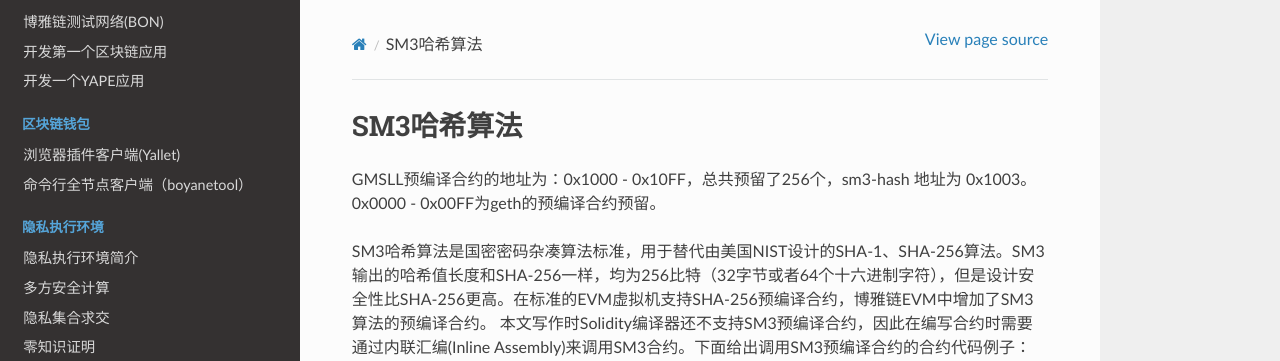
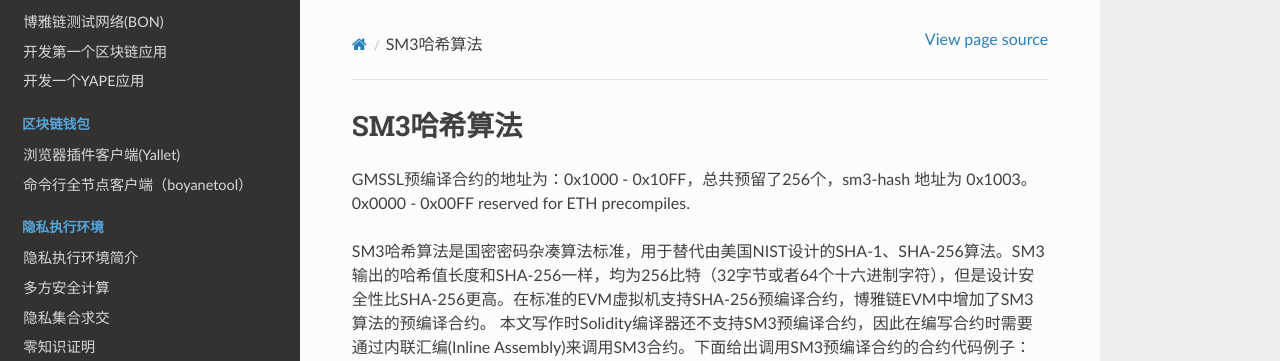
Before and after one commit to boyanet/yape-docs, a Sphinx documentation site: the page built from docs/source/cipher_structure/sm3.md, in a window 1280 px wide. Shown: the top 361 px of the page. Built offline with Sphinx 7.4.7 and the Read the Docs theme 2.0.0, drawn with Linux system fonts in a browser that asks for light colours; pages that are not in the unit, such as notebooks, are missing from menus.

Commit message:
fix typo

```diff
--- a/docs/source/cipher_structure/sm3.md
+++ b/docs/source/cipher_structure/sm3.md
@@ -1,6 +1,6 @@
 # SM3哈希算法
 
-GMSLL预编译合约的地址为：0x1000 - 0x10FF，总共预留了256个，sm3-hash 地址为 0x1003。0x0000 - 0x00FF为geth的预编译合约预留。
+GMSSL预编译合约的地址为：0x1000 - 0x10FF，总共预留了256个，sm3-hash 地址为 0x1003。0x0000 - 0x00FF reserved for ETH precompiles.
 
 SM3哈希算法是国密密码杂凑算法标准，用于替代由美国NIST设计的SHA-1、SHA-256算法。SM3输出的哈希值长度和SHA-256一样，均为256比特（32字节或者64个十六进制字符），但是设计安全性比SHA-256更高。在标准的EVM虚拟机支持SHA-256预编译合约，博雅链EVM中增加了SM3算法的预编译合约。
 本文写作时Solidity编译器还不支持SM3预编译合约，因此在编写合约时需要通过内联汇编(Inline Assembly)来调用SM3合约。下面给出调用SM3预编译合约的合约代码例子：
```
Also changed, not shown: docs/source/cipher_structure/sm2.md (+1 -1 lines).
